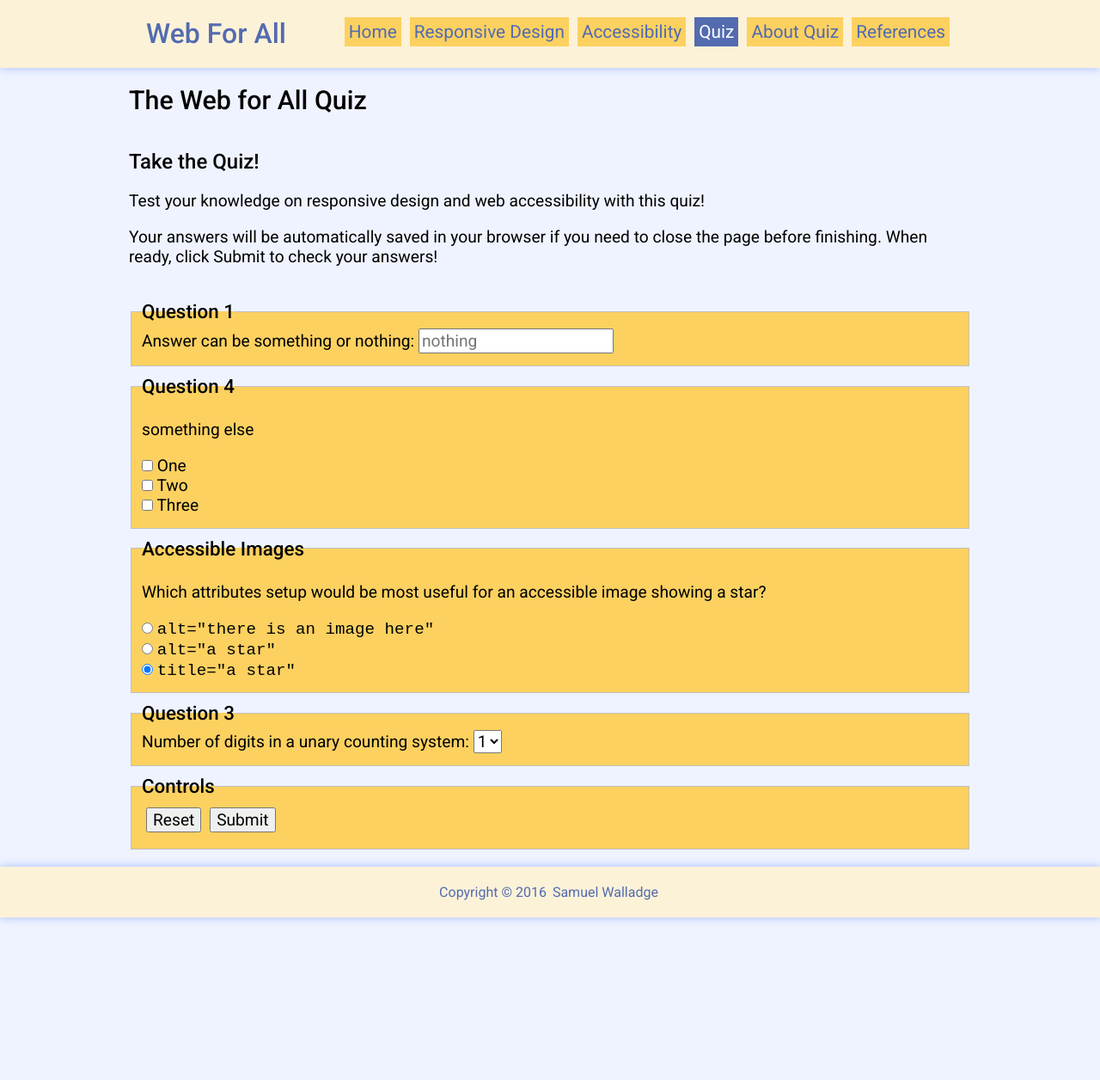
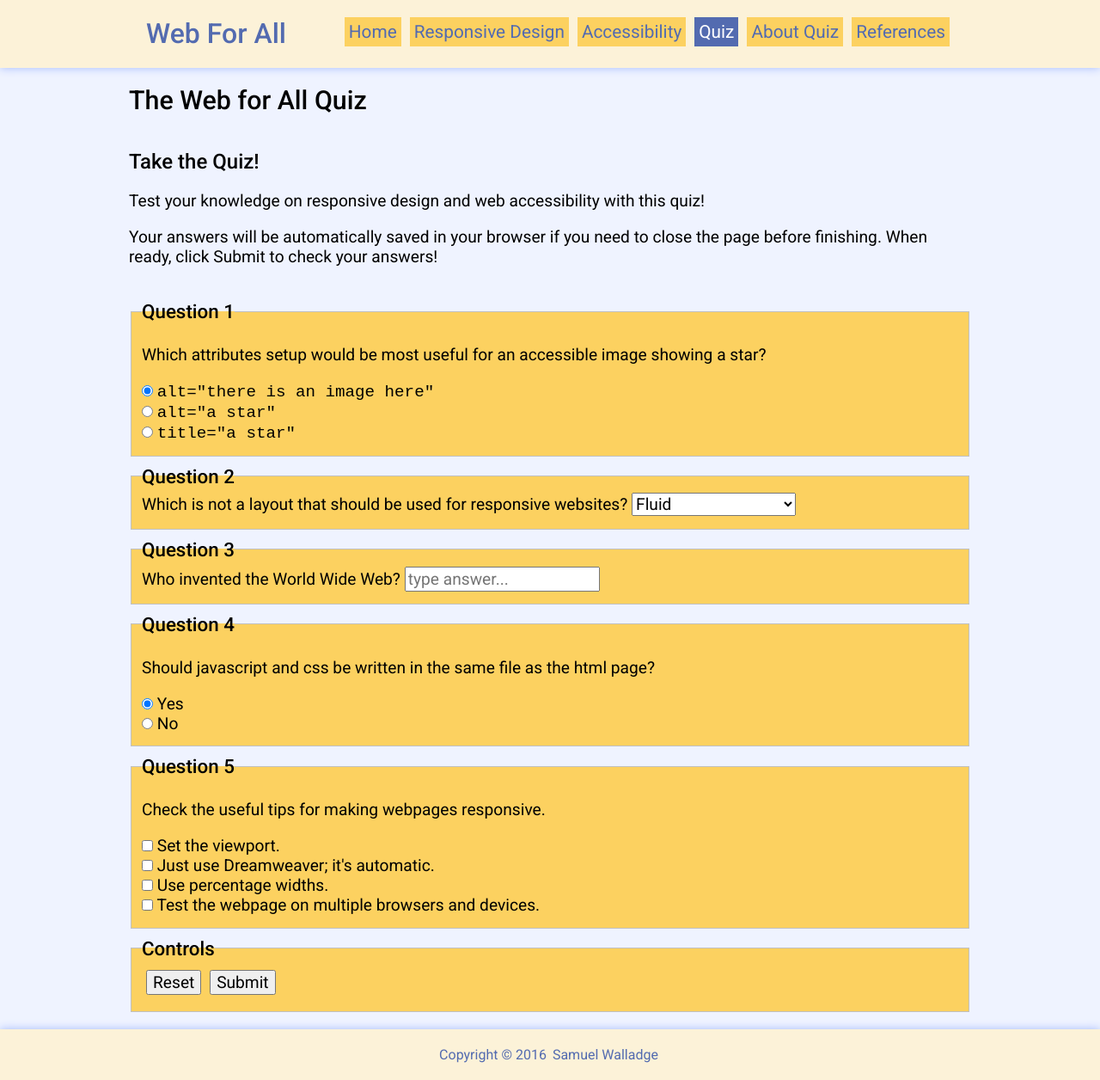
Before and after one commit to swalladge/hit226-a1, a Jekyll site: the page built from thequiz.html, in a window 1280 px wide. Shown: the whole page at 86% size. Built offline with Jekyll 4.4.1, drawn with Linux system fonts in a browser that asks for light colours.

Commit message:
added confirm for reset and submit quiz, adding more questions to main quiz

```diff
--- a/js/main.js
+++ b/js/main.js
@@ -102,6 +102,11 @@ Quiz.prototype.setCanvas = function(canvas) {
 Quiz.prototype.checkAnswers = function() {
   // save the answers first
   this.saveAnswers();
+
+  // lets confirm this - avoid cases where user accidentally submits when only answered a few questions.
+  if (!confirm("Are you sure you wish to submit the quiz and check your answers?")) {
+    return false;
+  }
 
   // loop over each question in the database and check if answer correct
   this.numCorrect = 0;
@@ -363,6 +368,11 @@ Quiz.prototype.reset = function() {
     return;
   }
 
+  // confirm a reset - users hate having to re-type a heap of answers :\
+  if (!confirm("You are about to irreversably reset the quiz. Are you sure you wish to continue?")) {
+    return false;
+  }
+
   // remove all items for this quiz from localstorage
   // using substr method (emulating startsWith) to remove entries for this quiz only
   var len = this.name.length + 1;
--- a/thequiz.html
+++ b/thequiz.html
@@ -27,57 +27,74 @@ z: 5
           Your browser needs support for the canvas element to see the fancy output. Upgrade please! :)
         </canvas>
 
-        <!-- TODO: questions! -->
         <fieldset>
           <legend>Question 1</legend>
 
-          <label for="quiz-q1">Answer can be something or nothing: </label>
-          <input class="question" data-answer="^something$|^nothing$" id="quiz-q1" name="nothing" placeholder="nothing" type="text"/>
+          <p>Which attributes setup would be most useful for an accessible image showing a star?</p>
 
-          <div class="quiz-explanation">Well it has to be either something or nothing. Obvious! ;)</div>
+            <input class="question" id="quiz-q1-1" type="radio" name="radiotest" value="one" checked>
+            <label for="quiz-q1-1"><code>alt="there is an image here"</code></label>
+            <br>
+            <input class="question" data-answer="two" id="quiz-q1-2" type="radio" name="radiotest" value="two">
+            <label for="quiz-q1-2"><code>alt="a star"</code></label>
+            <br>
+            <input class="question" type="radio" id="quiz-q1-3" name="radiotest" value="three">
+            <label for="quiz-q1-3"><code>title="a star"</code></label>
+          <div class="quiz-explanation">The alt attribute is recommended over the title. Also the alt attribute should describe the image.</div>
+        </fieldset>
+
+        <fieldset>
+          <legend>Question 2</legend>
+          <label for="quiz-q2">Which is not a layout that should be used for responsive websites?</label>
+          <select data-answer="fixed" id="quiz-q2" class="question" name="q2">
+            <option value="fluid" selected>Fluid</option>
+            <option value="fixed">Fixed width</option>
+            <option value="proportional">Proportional</option>
+            <option value="liquid">Multi-column Liquid</option>
+          </select>
+          <div class="quiz-explanation">Fixed width layouts are not recommended, since they cannot change width to suit the screen size.</div>
+        </fieldset>
+
+        <fieldset>
+          <legend>Question 3</legend>
+
+          <label for="quiz-q3">Who invented the World Wide Web?</label>
+          <input class="question" data-answer="^(sir\s+)?(tim\s+)?(berners-lee)$|^timbl$" id="quiz-q3" name="q3" placeholder="type answer..." type="text"/>
+
+          <div class="quiz-explanation">Tim Berners-Lee. Check out his <a href="https://en.wikipedia.org/wiki/Tim_Berners-Lee">Wikipedia page</a>.</div>
         </fieldset>
 
         <fieldset>
           <legend>Question 4</legend>
-          <p>something else</p>
 
-          <input id="quiz-q4-1" class="question" type="checkbox" name="check[]" data-answer="true" value="1" />
-          <label for="quiz-q4-1">One</label>
-          <br>
-          <input id="quiz-q4-2" class="question" type="checkbox" name="check[]" data-answer="1" value="2" />
-          <label for="quiz-q4-2">Two</label>
-          <br>
-          <input id="quiz-q4-3" class="question" type="checkbox" name="check[]" data-answer="false" value="3" />
-          <label for="quiz-q4-3">Three</label>
+          <p>Should javascript and css be written in the same file as the html page?</p>
 
-          <div class="quiz-explanation">Once again, obvious answer.</div>
+            <input class="question" id="quiz-q4-1" type="radio" name="q4" value="one" checked>
+            <label for="quiz-q4-1">Yes</label>
+            <br>
+            <input class="question" data-answer="two" id="quiz-q4-2" type="radio" name="q4" value="two">
+            <label for="quiz-q4-2">No</label>
+
+          <div class="quiz-explanation">Definitely not! That's what .js and .css files are for.</div>
         </fieldset>
 
         <fieldset>
-          <legend>Accessible Images</legend>
+          <legend>Question 5</legend>
+          <p>Check the useful tips for making webpages responsive.</p>
 
-          <p>Which attributes setup would be most useful for an accessible image showing a star?</p>
+          <input id="quiz-q5-1" class="question" type="checkbox" name="check[]" data-answer="true" value="viewport" />
+          <label for="quiz-q5-1">Set the viewport.</label>
+          <br>
+          <input id="quiz-q5-2" class="question" type="checkbox" name="check[]" data-answer="false" value="dreaming" />
+          <label for="quiz-q5-2">Just use Dreamweaver; it's automatic.</label>
+          <br>
+          <input id="quiz-q5-3" class="question" type="checkbox" name="check[]" data-answer="1" value="percent" />
+          <label for="quiz-q5-3">Use percentage widths.</label>
+          <br>
+          <input id="quiz-q5-4" class="question" type="checkbox" name="check[]" data-answer="true" value="test" />
+          <label for="quiz-q5-4">Test the webpage on multiple browsers and devices.</label>
 
-            <input class="question" id="quiz-q2-1" type="radio" name="radiotest" value="one">
-            <label for="quiz-q2-1"><code>alt="there is an image here"</code></label>
-            <br>
-            <input class="question" data-answer="two" id="quiz-q2-2" type="radio" name="radiotest" value="two">
-            <label for="quiz-q2-2"><code>alt="a star"</code></label>
-            <br>
-            <input class="question" type="radio" id="quiz-q2-3" name="radiotest" value="three" checked>
-            <label for="quiz-q2-3"><code>title="a star"</code></label>
-          <div class="quiz-explanation">Definitely recommended!</div>
-        </fieldset>
-
-        <fieldset>
-          <legend>Question 3</legend>
-          <label for="quiz-q3">Number of digits in a unary counting system:</label>
-          <select data-answer="one" id="quiz-q3" class="question" name="selecttest">
-            <option value="one" selected>1</option>
-            <option value="two">2</option>
-            <option value="three">3</option>
-          </select>
-          <div class="quiz-explanation">Only 1 digit. <em>Unary</em> is the key.</div>
+          <div class="quiz-explanation">All are useful, except Dreamweaver.</div>
         </fieldset>
 
         <fieldset>
```
